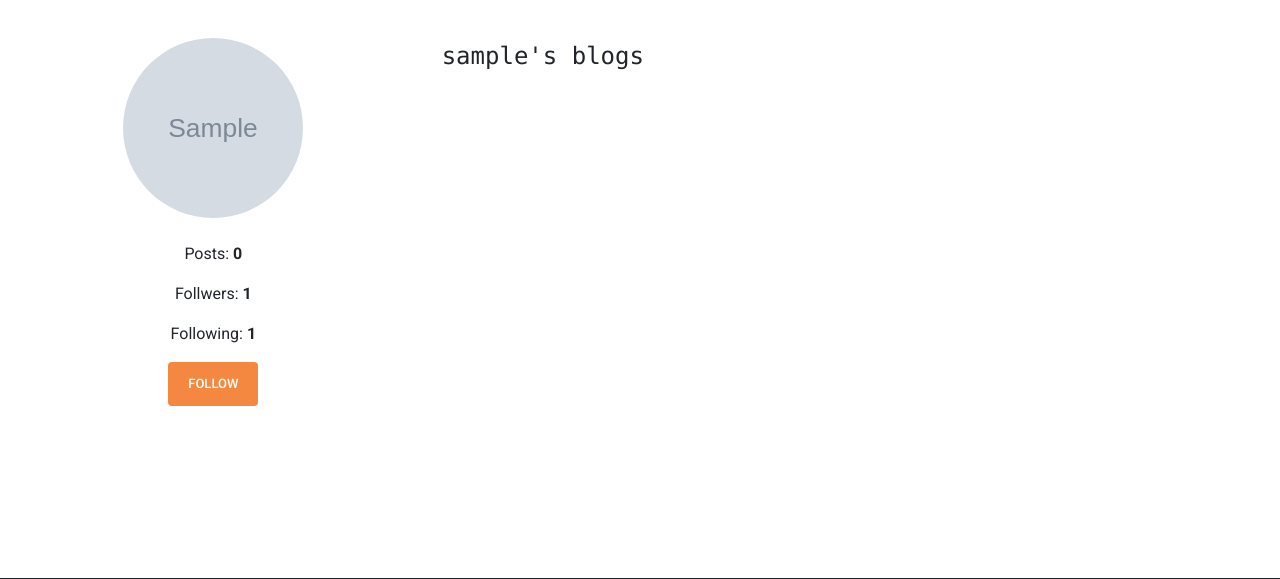
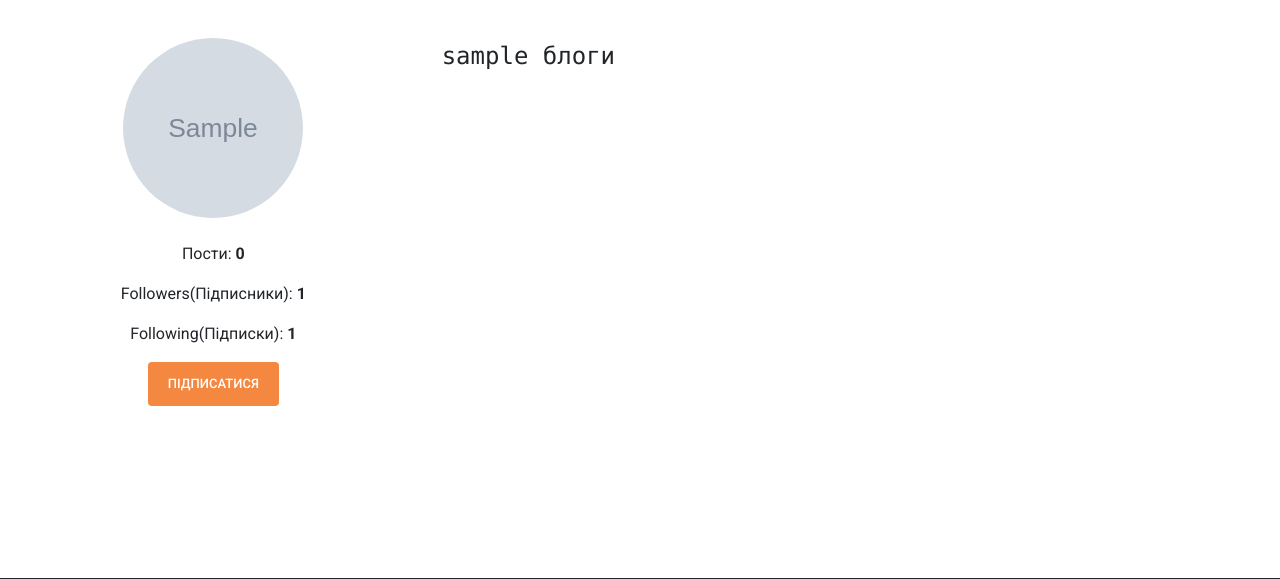
Before and after one commit to divdefwork/Blog-Website-Django, a Django app: a page that uses templates/user_information.html in a window 1280 px wide. Shown: the part 110-689 px from the top of the page. Run offline with Django 4.2, Linux system fonts and the light colour scheme; tables that the repository leaves empty hold one stand-in row (values such as "Sample post"); grey boxes marked "Sample" are stand-in pictures; data that the repository does not hold is empty; some libraries are stand-ins or nearby versions.

Commit message:
Part 23 & 24

```diff
--- a/config/settings.py
+++ b/config/settings.py
@@ -18,10 +18,11 @@ INSTALLED_APPS = [
     'django.contrib.messages',
     'django.contrib.staticfiles',
 
+    'ckeditor',
+
     'blog',
     'accounts',
     'notification',
-    'ckeditor',
 ]
 
 MIDDLEWARE = [
--- a/templates/blog_card.html
+++ b/templates/blog_card.html
@@ -29,7 +29,7 @@
                 </li>
             </ul>
             <p>
-                {{ blog.description|truncatewords:20 }}
+                {{ blog.description|safe|truncatewords:20 }}
             </p>
 
             <div class="post-options">
--- a/templates/home.html
+++ b/templates/home.html
@@ -17,7 +17,7 @@
                                 <div class="col-lg-12">
                                     <div class="blog-post">
                                         <div class="blog-thumb">
-                                            <img src="{{blog.banner.url}}" alt="" />
+                                            <img src="{{ blog.banner.url }}" alt="" />
                                         </div>
                                         <div class="down-content">
                                             <span>{{ blog.category }}</span>
@@ -43,7 +43,7 @@
                                                 </li>
                                             </ul>
                                             <p>
-                                                {{ blog.description|truncatewords:30 }}
+                                                {{ blog.description|safe|truncatewords:30 }}
                                             </p>
                                             <div class="post-options">
                                                 <div class="row">
--- a/templates/user_information.html
+++ b/templates/user_information.html
@@ -1,9 +1,9 @@
 {% extends 'base.html' %}
 {% load static %}
-{% block title %} My Pofile {% endblock title %}
+
+{% block title %} Мій профіль {% endblock title %}
 
 {% block content %}
-
     <section class="profile">
         <div class="container-fluid">
             <div class="row py-5">
@@ -12,24 +12,34 @@
                         <img class="rounded rounded-circle profile-picture" src="{{account.get_profile_picture}}" alt="">
                         <ul class="text-center py-3">
                             <li class="py-2">
-                                <span>Posts: <strong>{{account.user_blogs.count}}</strong></span>
+                                <span>Пости:
+                                    <strong>{{ account.user_blogs.count }}</strong>
+                                </span>
                             </li>
                             <li class="py-2">
-                                <span>Follwers: <strong>{{account.user_followers.count}}</strong></span>
+                                <span>Followers(Підписники):
+                                    <strong>{{ account.user_followers.count }}</strong>
+                                </span>
                             </li>
                             <li class="py-2">
-                                <span>Following: <strong>{{account.user_follows.count}}</strong></span>
+                                <span>Following(Підписки):
+                                    <strong>{{ account.user_follows.count }}</strong>
+                                </span>
                             </li>
                             <li class="py-2">
                                 {% if following %}
-                                    <a class="btn btn-primary text-decoration-none" href="{% url 'follow_or_unfollow_user' account.id %}">Unfollow</a>
+                                    <a class="btn btn-primary text-decoration-none" href="{% url 'follow_or_unfollow_user' account.id %}">Відписатися</a>
                                     {% if muted %}
-                                        <a class="btn btn-primary text-decoration-none" href="{% url 'mute_or_unmute_user' account.id %}">Unmute</a>
+                                        <a class="btn btn-primary text-decoration-none" href="{% url 'mute_or_unmute_user' account.id %}">
+                                            Unmute(сповіщати)
+                                        </a>
                                     {% else %}
-                                        <a class="btn btn-primary text-decoration-none" href="{% url 'mute_or_unmute_user' account.id %}">Mute</a>
+                                        <a class="btn btn-primary text-decoration-none" href="{% url 'mute_or_unmute_user' account.id %}">
+                                            Mute(не сповіщати)
+                                        </a>
                                     {% endif %}
                                 {% else %}
-                                    <a class="btn btn-primary text-decoration-none" href="{% url 'follow_or_unfollow_user' account.id %}">Follow</a>
+                                    <a class="btn btn-primary text-decoration-none" href="{% url 'follow_or_unfollow_user' account.id %}">Підписатися</a>
                                 {% endif %}
                             </li>
                         </ul>
@@ -38,7 +48,7 @@
                 <div class="row pt-1 mb-2">
                     <div class="col-md-12 mb-2">
                         <h4 class="text-monospace text-center">
-                            {{ account.username }}'s blogs
+                            {{ account.username }} блоги
                         </h4>
                     </div>
                     <div class="col-md-12">
@@ -46,8 +56,8 @@
                             {% for blog in account.user_blogs.all %}
                                 <li class="list-group-item py-3">
                                     <a href="{% url 'blog_details' blog.slug %}">
-                                        <p>{{blog.title}}</p>
-                                        <p>{{blog.created_date}}</p>
+                                        <p>{{ blog.title }}</p>
+                                        <p>{{ blog.created_date }}</p>
                                     </a>
                                 </li>
                             {% endfor %}
@@ -57,6 +67,4 @@
             </div>
         </div>
     </section>
-
-
 {% endblock content %}
```
Also changed, not shown: templates/blogs.html (+4 -3 lines), README.md.
